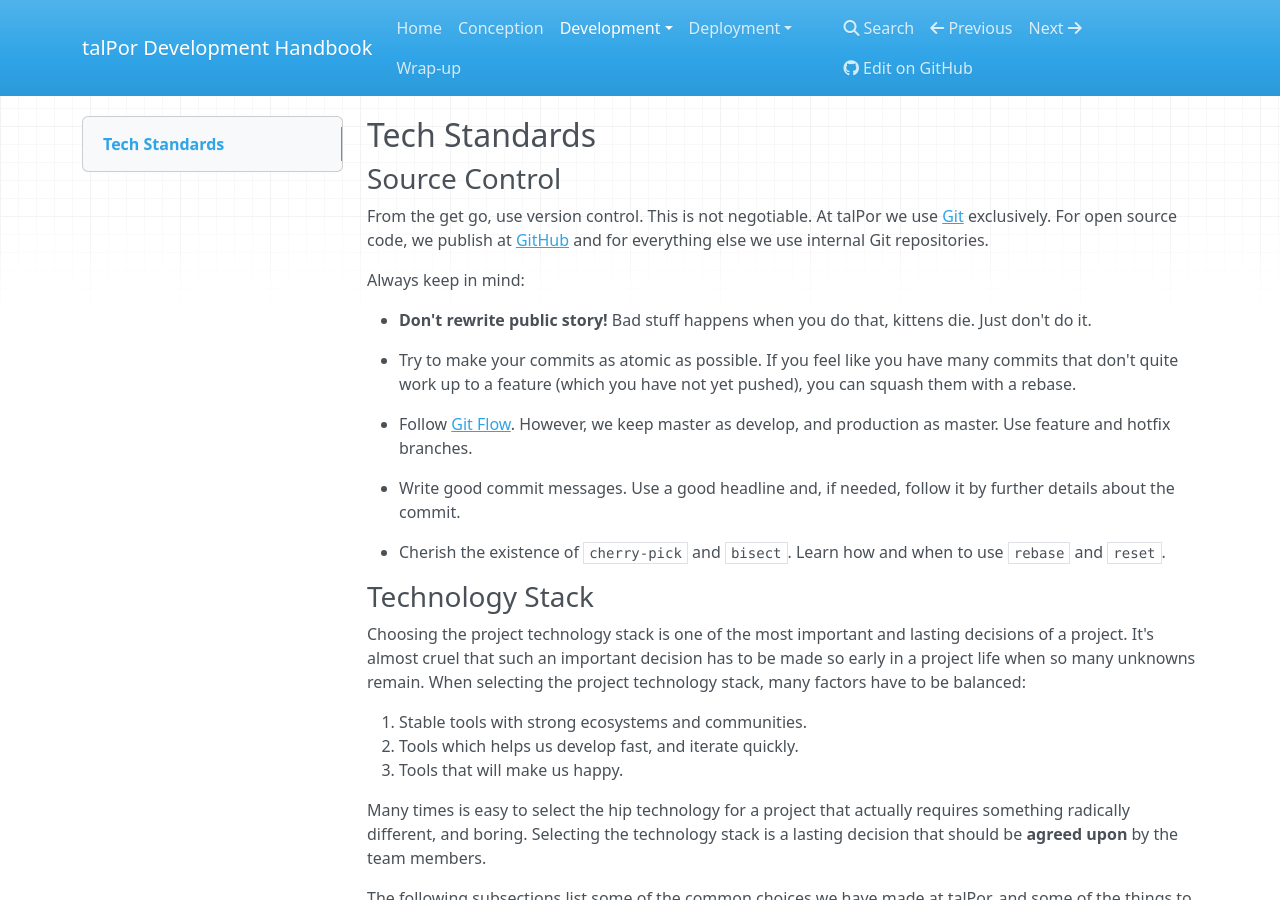
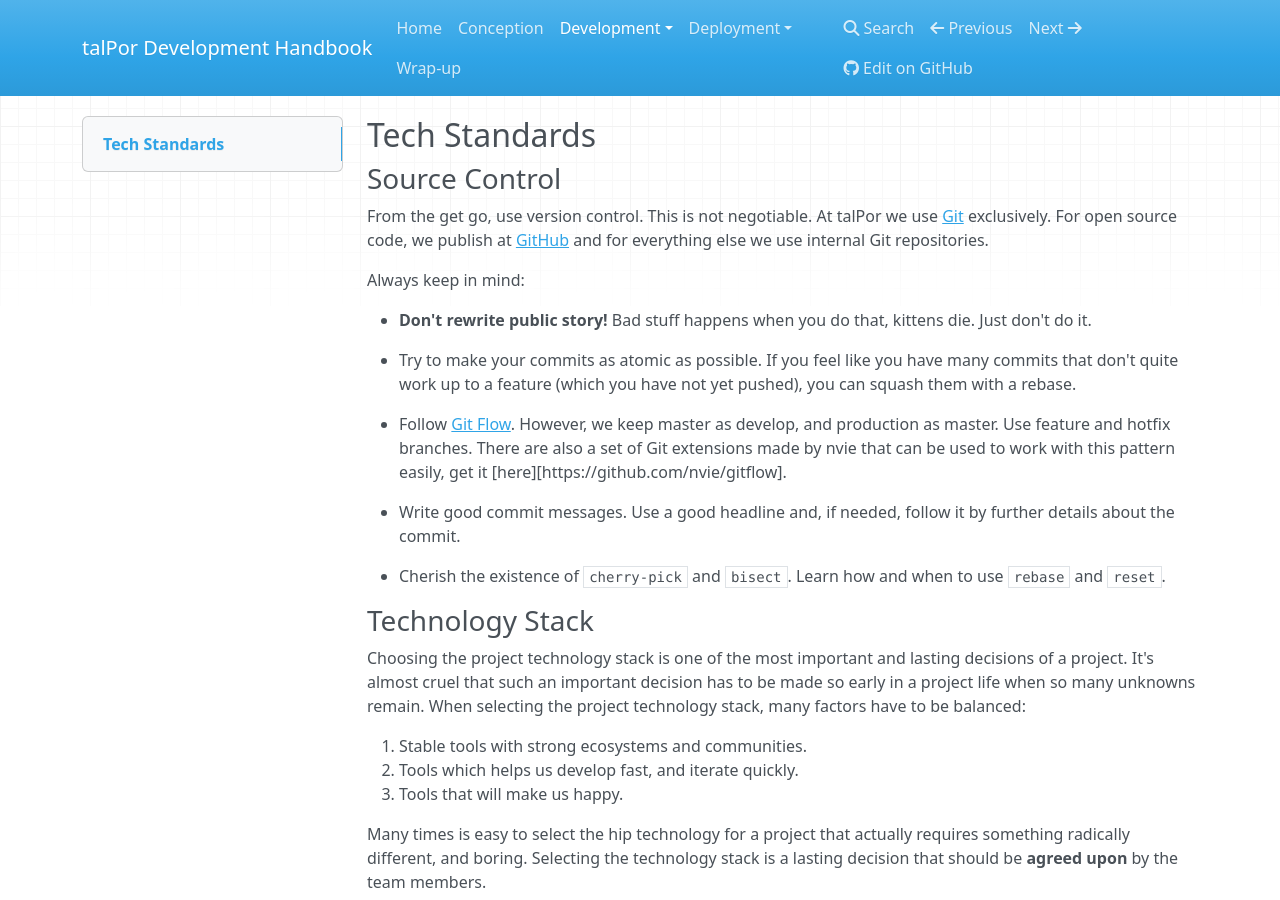
Before and after one commit to talpor/talpor-dev-handbook, an MkDocs documentation site: the page built from docs/development/tech/index.md, in a window 1280 px wide and 900 px high. Built offline with MkDocs 1.6.1, drawn with Linux system fonts in a browser that asks for light colours; nearby versions of some CDN libraries; old or Windows-style settings are respelled for this version of MkDocs.

Commit message:
Adds a link to Git Flow plugin

```diff
--- a/docs/development/tech/index.md
+++ b/docs/development/tech/index.md
@@ -19,7 +19,8 @@
 - Follow
   [Git Flow](http://nvie.com/posts/a-successful-git-branching-model). However,
   we keep master as develop, and production as master. Use feature and
-  hotfix branches.
+  hotfix branches. There are also a set of Git extensions made by nvie that
+  can be used to work with this pattern easily, get it [here][https://github.com/nvie/gitflow].
 
 - Write good commit messages. Use a good headline and, if needed,
   follow it by further details about the commit.
```
